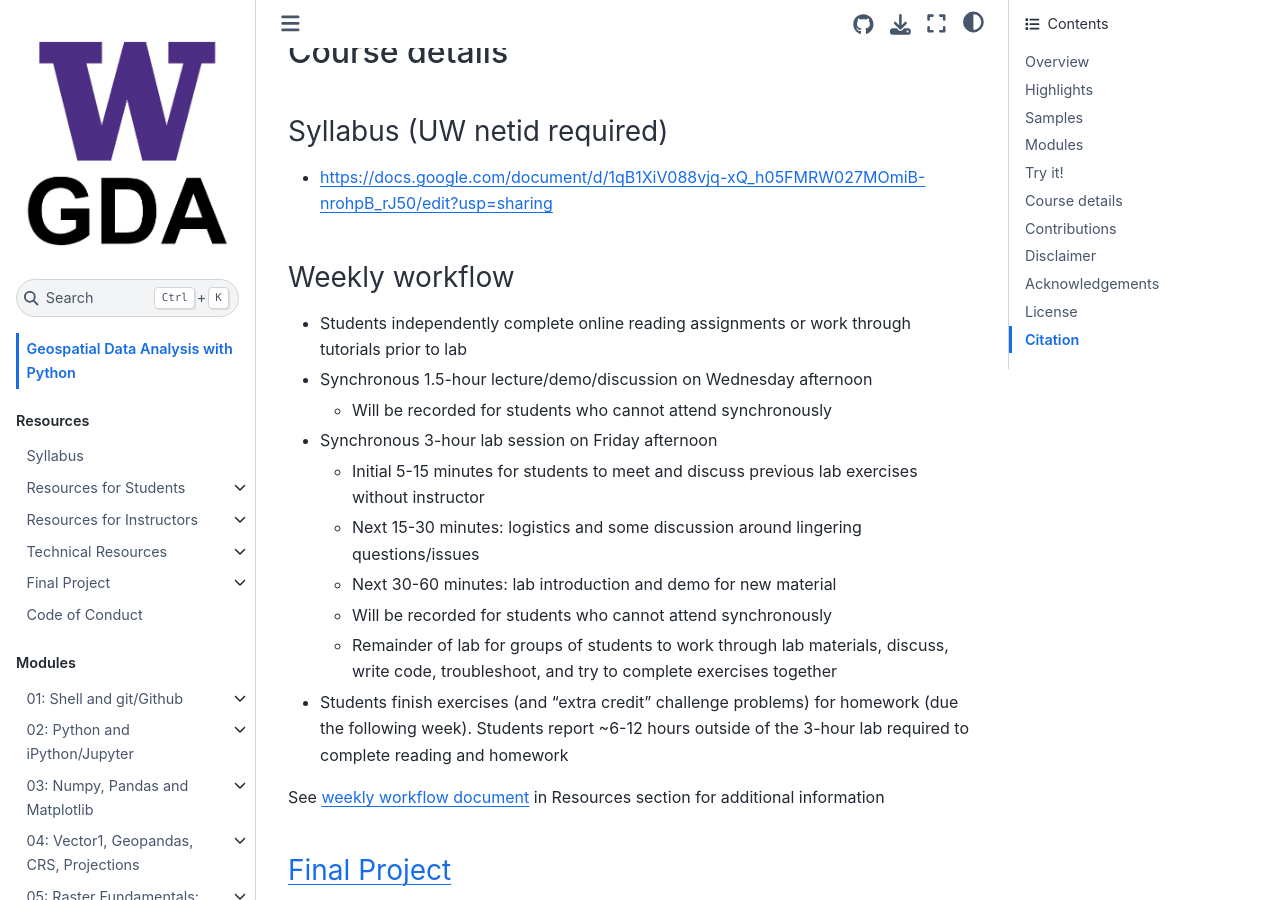
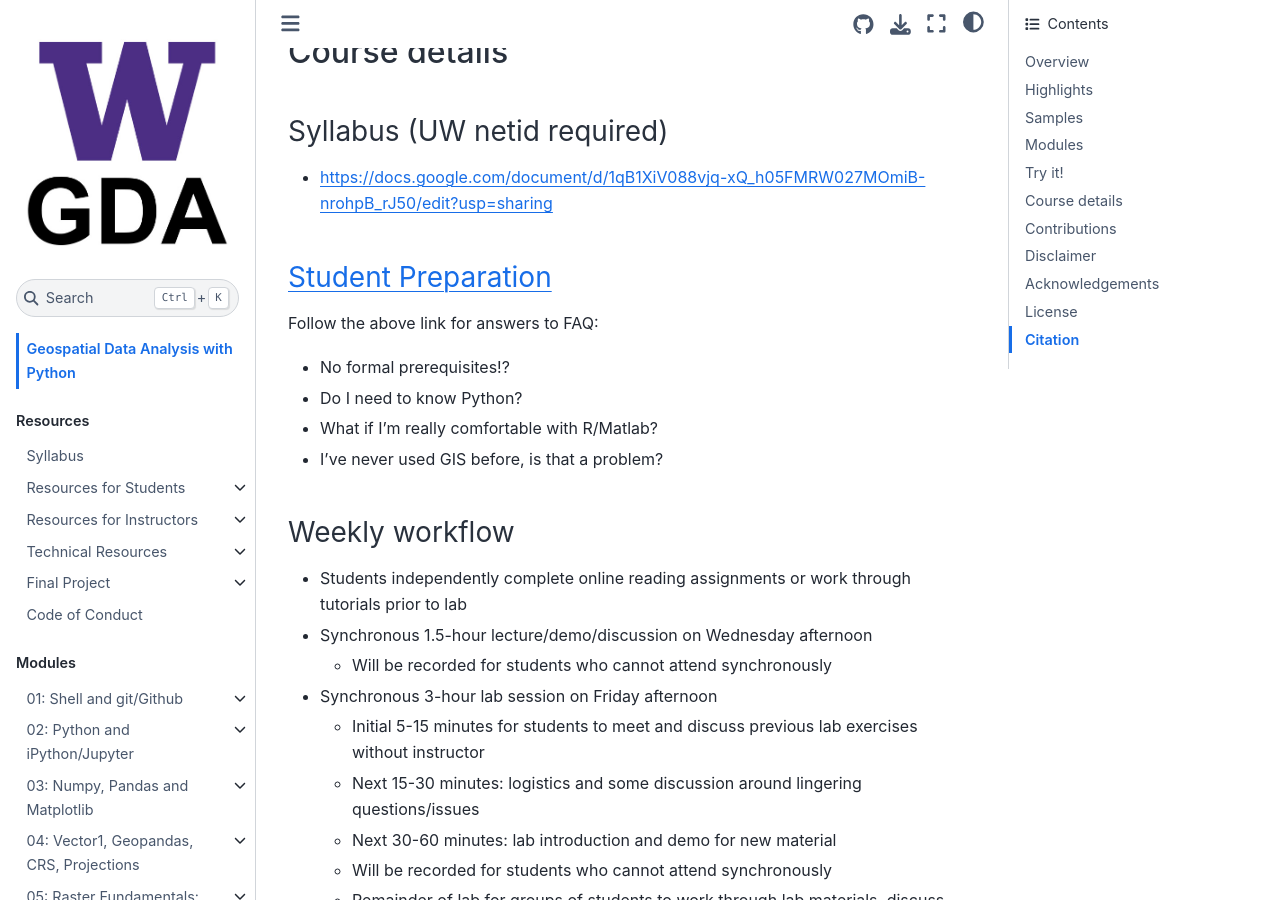
Before and after one commit to UW-GDA/jupyterbook, a Jupyter Book: the page built from book/intro.md, in a window 1280 px wide and 900 px high, scrolled down 4205 px. Built offline with Jupyter Book 1.0.4 settings and Sphinx 7.4.7 and the Sphinx Book theme 1.1.4, drawn with Linux system fonts in a browser that asks for light colours; pages that are not in the unit, such as notebooks, are missing from menus.

Commit message:
Add student preparation notes and update toc/intro

```diff
--- a/book/_toc.yml
+++ b/book/_toc.yml
@@ -9,6 +9,7 @@ parts:
     - file: resources/syllabus.md
     - file: resources/students/README
       sections:
+      - file: resources/students/student_preparation.md
       - file: resources/students/student_initial_setup.md
       - file: resources/students/student_weekly_workflow.md
     - file: resources/instructors/README
--- a/book/intro.md
+++ b/book/intro.md
@@ -64,6 +64,13 @@ Clicking this badge will launch the GDA image and Jupyterlab environment on [myb
 ### Syllabus (UW netid required)
 * https://docs.google.com/document/d/1qB1XiV088vjq-xQ_h05FMRW027MOmiB-nrohpB_rJ50/edit?usp=sharing
 
+### [Student Preparation](resources/students/student_preparation.md)
+Follow the above link for answers to FAQ:
+* No formal prerequisites!?
+* Do I need to know Python?
+* What if I'm really comfortable with R/Matlab?
+* I've never used GIS before, is that a problem?
+
 ### Weekly workflow
 * Students independently complete online reading assignments or work through tutorials prior to lab
 * Synchronous 1.5-hour lecture/demo/discussion on Wednesday afternoon
```
Also changed, not shown: book/resources/students/README.md (+3 -0 lines), book/resources/students/student_preparation.md (added, +51 -0 lines).
